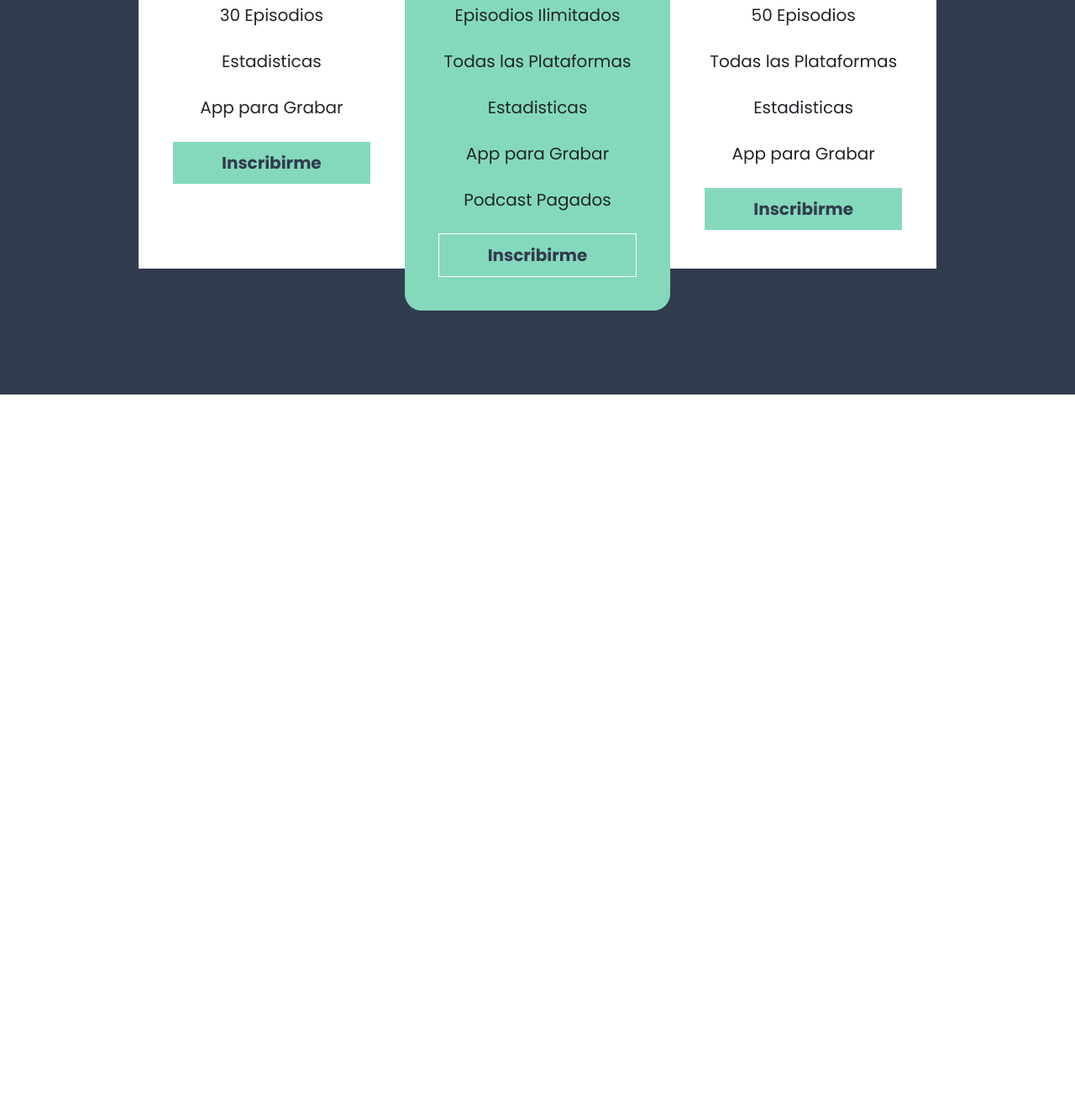
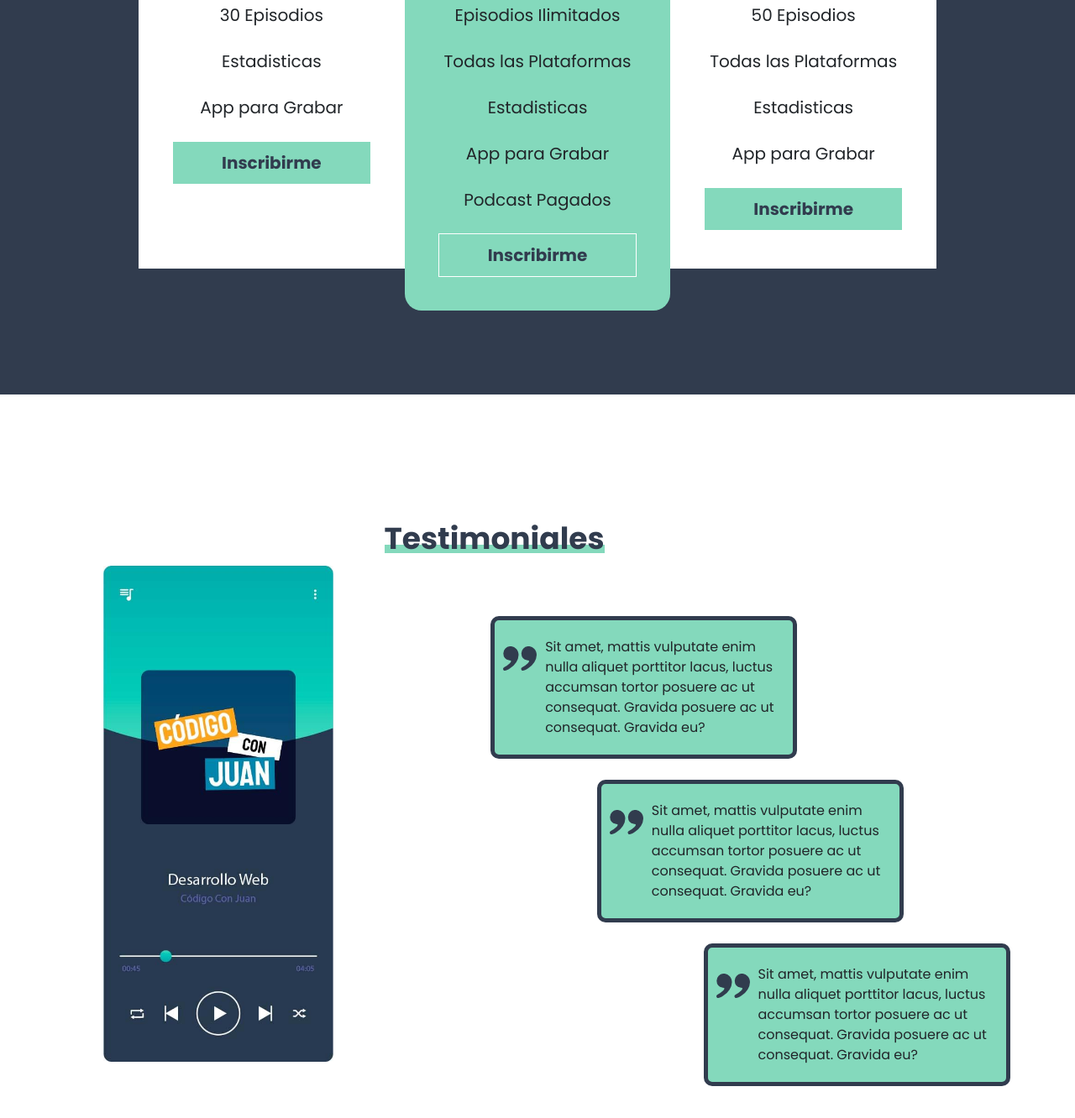
Before and after one commit to xandro2021/BootstrapPodcast, a website: page index.html in a window 1280 px wide. Shown: the part 4002-5334 px from the top of the page at 84% size. Before the commit the page ends 4472 px from the top, so only its background shows below. Drawn offline with Linux system fonts and the light colour scheme.

Commit message:
create and style the section regarding testimoniales

```diff
--- a/index.html
+++ b/index.html
@@ -129,6 +129,44 @@
         </div>
     </section>
 
+    <section class="container-xl py-5 testimoniales">
+        <div class="row align-items-center">
+            <div class="col-md-4">
+                <img class="img-fluid w-75 d-block mx-auto" alt="imagen app" src="build/img/app.jpg" />
+            </div>
+            <div class="col-md-8">
+                <h2>Testimoniales</h2>
+
+                <div class="row mt-3">
+                    <div class="col-md-6 offset-md-2 mb-2">
+                        <div class="testimonial bg-primary ">
+                            Sit amet, mattis vulputate enim nulla aliquet porttitor lacus, luctus accumsan tortor
+                            posuere ac ut consequat. Gravida posuere ac ut consequat. Gravida
+                            eu?
+                        </div>
+                    </div>
+
+                    <div class="col-md-6 offset-md-4 mb-2">
+                        <div class="testimonial bg-primary ">
+                            Sit amet, mattis vulputate enim nulla aliquet porttitor lacus, luctus accumsan tortor
+                            posuere ac ut consequat. Gravida posuere ac ut consequat. Gravida
+                            eu?
+                        </div>
+                    </div>
+
+                    <div class="col-md-6 offset-md-6 mb-2">
+                        <div class="testimonial bg-primary ">
+                            Sit amet, mattis vulputate enim nulla aliquet porttitor lacus, luctus accumsan tortor
+                            posuere ac ut consequat. Gravida posuere ac ut consequat. Gravida
+                            eu?
+                        </div>
+                    </div>
+
+                </div>
+            </div>
+        </div>
+    </section>
+
 </body>
 
 </html>
--- a/src/scss/ui/_index.scss
+++ b/src/scss/ui/_index.scss
@@ -3,3 +3,4 @@
 @forward 'beneficios';
 @forward 'estadisticas';
 @forward 'planes';
+@forward 'testimoniales';
--- /dev/null
+++ b/src/scss/ui/_testimoniales.scss
@@ -0,0 +1,29 @@
+@use '../custom' as *;
+@use 'utils/mixins' as m;
+
+.testimoniales {
+    h2 {
+        @include m.headingBorder($secondary, $primary);
+    }
+}
+
+.testimonial {
+    border: .5rem solid $secondary;
+    border-radius: 1rem;
+    font-size: 1.6rem;
+    padding: 2rem 2rem 2rem 6rem;
+    position: relative;
+
+    &::before {
+        content: '';
+        width: 5rem;
+        height: 5rem;
+        display: block;
+        background-image: url('../img/comilla.svg');
+        background-size: 4rem;
+        background-repeat: no-repeat;
+        background-position: center center;
+        position: absolute;
+        left: 0.5rem;
+    }
+}
```
Also changed, not shown: build/css/app.css.
